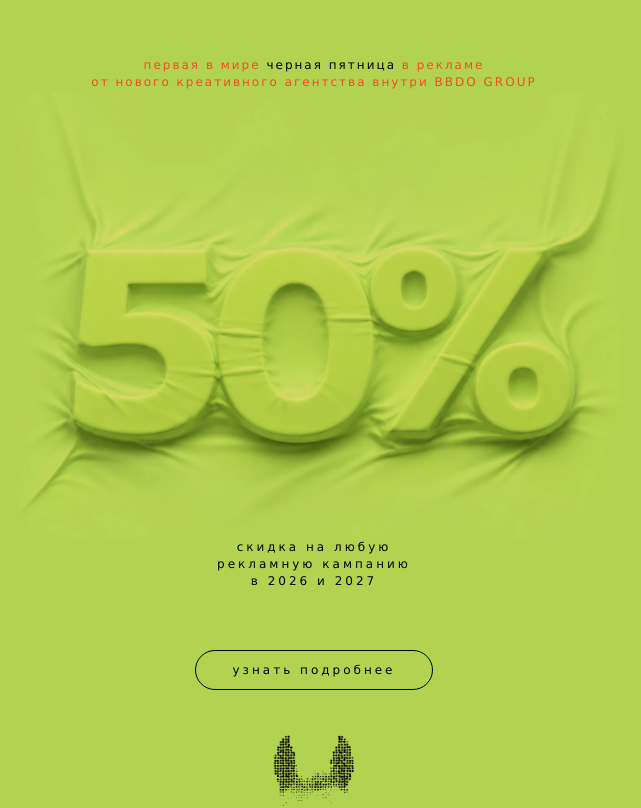
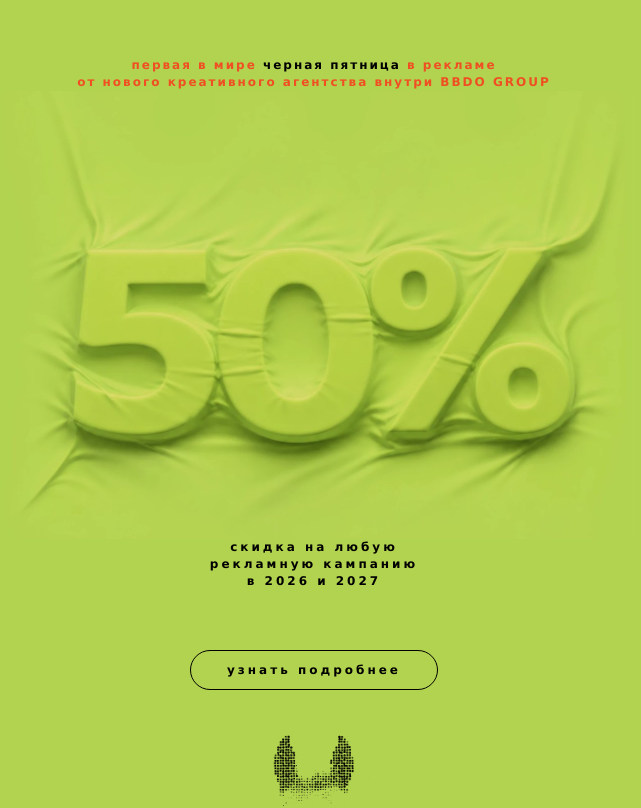
Before and after one commit to daniamoriak-svg/koni_promo, a website: page index.html in a window 1280 px wide. Shown: the part 163-971 px from the top of the page, without its empty margins (326-967 px from the left). Drawn offline with Linux system fonts and the light colour scheme.

Commit message:
Bold text
Co-Authored-By: Claude Opus 5.5 <noreply@anthropic.com>

```diff
--- a/index.html
+++ b/index.html
@@ -28,7 +28,7 @@
         </tr>
         <!-- Подзаголовок -->
         <tr>
-          <td align="center" class="lead" style="padding:60px 20px 0;font-family:Verdana,Geneva,sans-serif;font-size:12px;line-height:17px;letter-spacing:2px;color:#f04e23;">
+          <td align="center" class="lead" style="padding:60px 20px 0;font-family:Verdana,Geneva,sans-serif;font-size:12px;line-height:17px;letter-spacing:2px;color:#f04e23;font-weight:bold;">
             первая в мире <span style="color:#000000;">черная пятница</span> в рекламе<br>
             от нового креативного агентства внутри BBDO GROUP
           </td>
@@ -41,7 +41,7 @@
         </tr>
         <!-- Описание -->
         <tr>
-          <td align="center" class="sub" style="padding:0 20px;font-family:Verdana,Geneva,sans-serif;font-size:12px;line-height:17px;letter-spacing:3px;color:#000000;">
+          <td align="center" class="sub" style="padding:0 20px;font-family:Verdana,Geneva,sans-serif;font-size:12px;line-height:17px;letter-spacing:3px;color:#000000;font-weight:bold;">
             скидка на любую<br>
             рекламную кампанию<br>
             в 2026 и 2027
@@ -54,7 +54,7 @@
               <tr>
                 <td align="center" style="border:1px solid #000000;border-radius:20px;">
                   <a href="LINK_URL" target="_blank" class="btn"
-                     style="display:inline-block;padding:11px 36px;font-family:Verdana,Geneva,sans-serif;font-size:12px;line-height:16px;letter-spacing:3px;color:#000000;text-decoration:none;border-radius:20px;">узнать подробнее</a>
+                     style="display:inline-block;padding:11px 36px;font-family:Verdana,Geneva,sans-serif;font-size:12px;line-height:16px;letter-spacing:3px;color:#000000;font-weight:bold;text-decoration:none;border-radius:20px;">узнать подробнее</a>
                 </td>
               </tr>
             </table>
```
